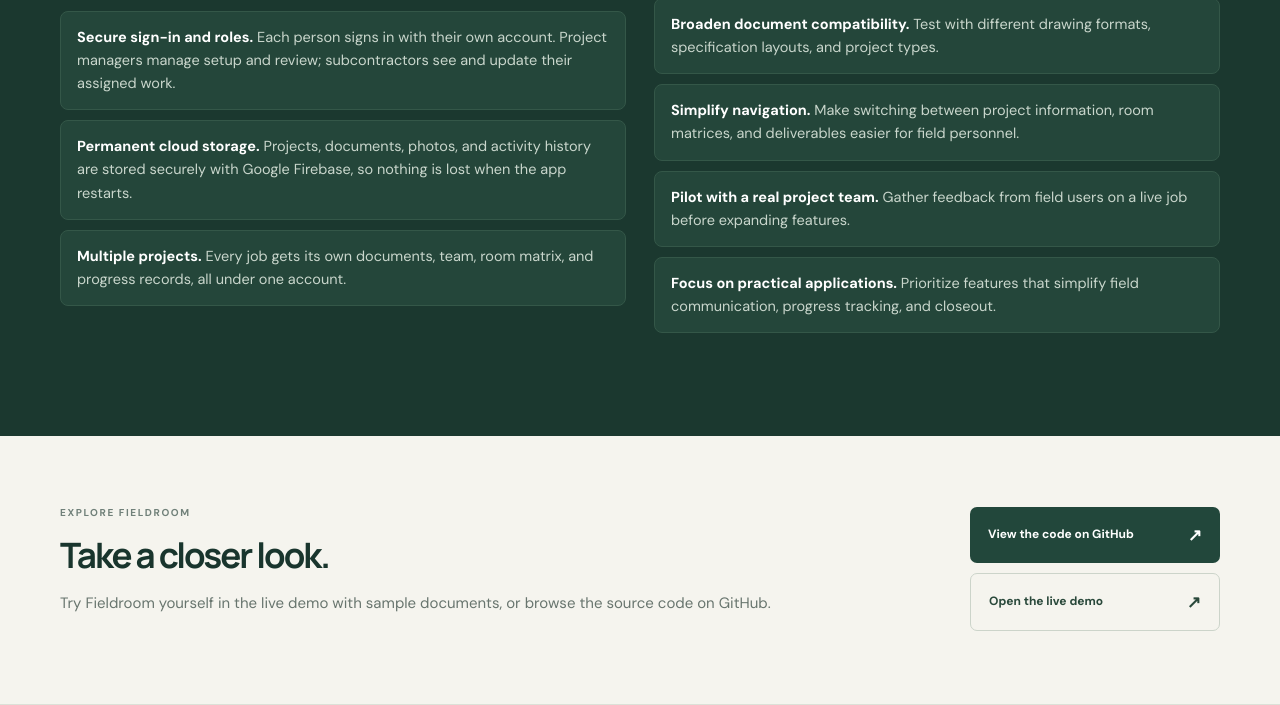
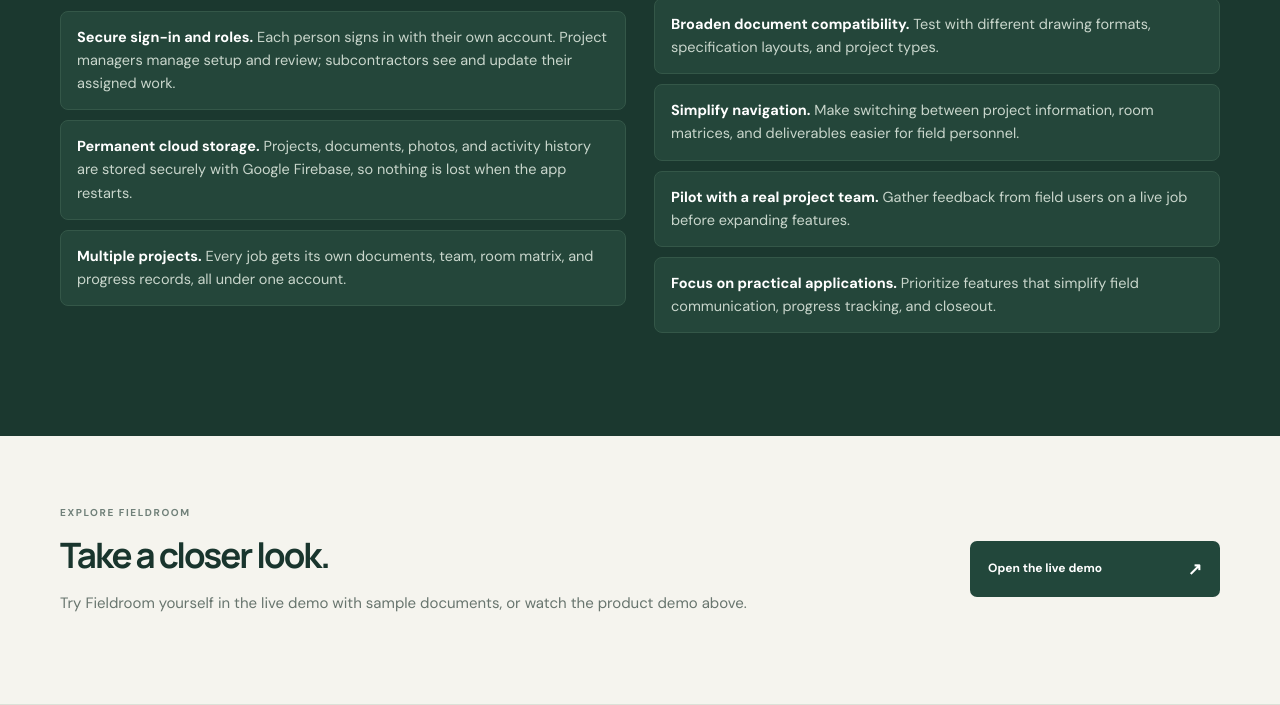
Before and after one commit to mdilgar-commits/Fieldroom-Showcase, a website: page index.html in a window 1280 px wide. Shown: the part 7189-7894 px from the top of the page. Drawn offline with Linux system fonts and the light colour scheme.

Commit message:
Remove the GitHub link from the showcase
Co-Authored-By: Claude Opus 5.5 <noreply@anthropic.com>
Claude-Session: https://claude.ai/code/session_0124WUyzMifFd7Mv6euWVBt2

```diff
--- a/index.html
+++ b/index.html
@@ -179,8 +179,8 @@
     </section>
 
     <section class="final-cta wrap" id="links">
-      <div class="final-copy"><div class="section-kicker">EXPLORE FIELDROOM</div><h2>Take a closer look.</h2><p>Try Fieldroom yourself in the live demo with sample documents, or browse the source code on GitHub.</p></div>
-      <div class="final-actions"><a class="button button-dark" id="project-link" href="https://github.com/mdilgar-commits/Fieldroom" target="_blank" rel="noreferrer">View the code on GitHub <span>↗</span></a><a class="button button-outline" id="demo-link" data-live-demo href="#demo" hidden target="_blank" rel="noreferrer">Open the live demo <span>↗</span></a></div>
+      <div class="final-copy"><div class="section-kicker">EXPLORE FIELDROOM</div><h2>Take a closer look.</h2><p>Try Fieldroom yourself in the live demo with sample documents, or watch the product demo above.</p></div>
+      <div class="final-actions"><a class="button button-dark" id="demo-link" data-live-demo href="#demo" hidden target="_blank" rel="noreferrer">Open the live demo <span>↗</span></a></div>
     </section>
   </main>
 
```
